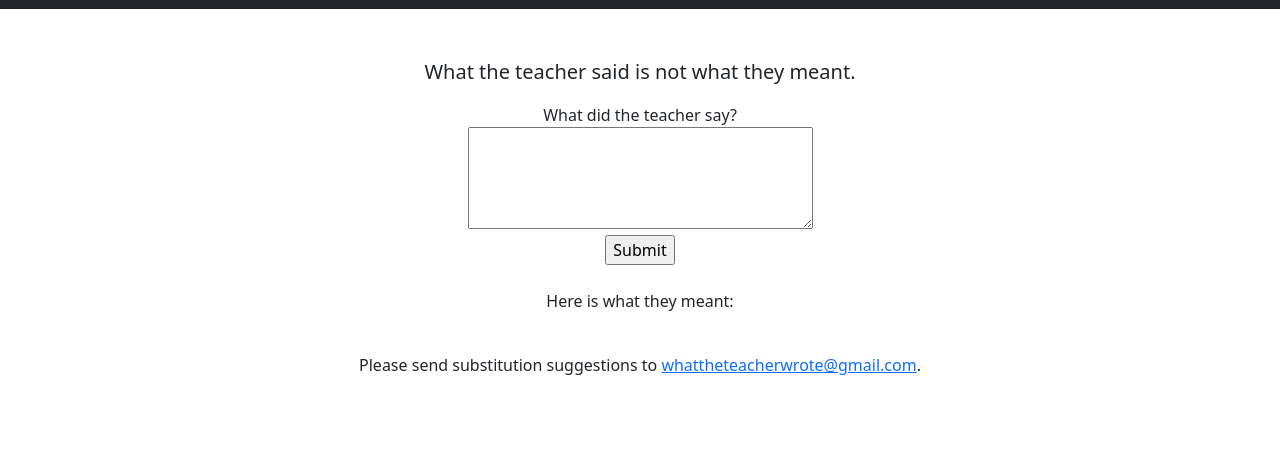
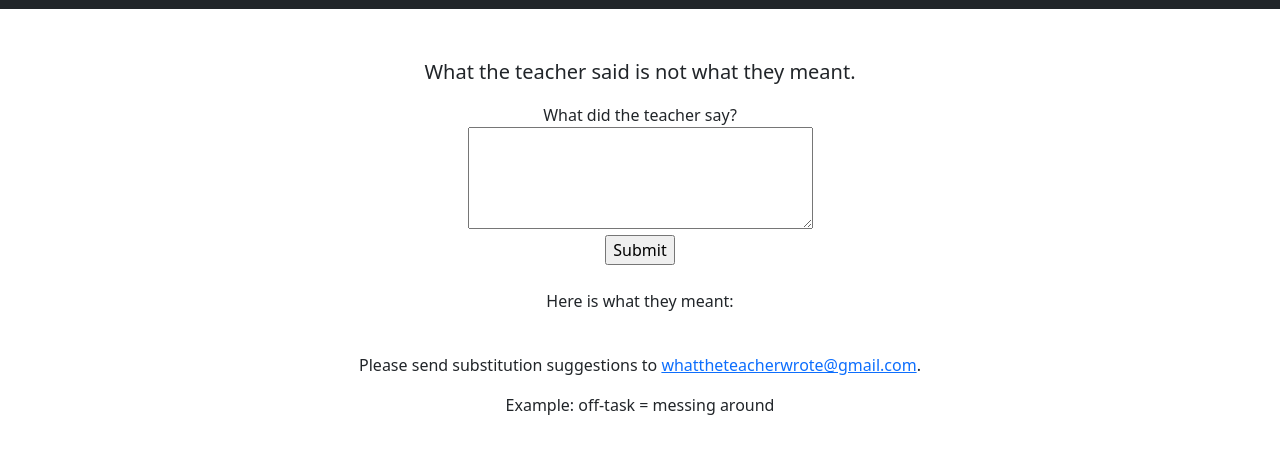
Before and after one commit to whattheteacherwrote/whattheteacherwrote.github.io, a plain HTML site: page index.html in a window 1280 px wide. Shown: the part 63-516 px from the top of the page. Drawn offline with nearby package versions, Linux system fonts and the light colour scheme.

Commit message:
Update index.html

```diff
--- a/index.html
+++ b/index.html
@@ -32,6 +32,7 @@
                 <div id="outputText"></div>
               <br>
                 <p>Please send substitution suggestions to <a href="mailto:whattheteacherwrote@gamil.com">whattheteacherwrote@gmail.com</a>.</p>
+                <p>Example: off-task = messing around
             </div>
         </div>
         <!-- Bootstrap core JS-->
```
